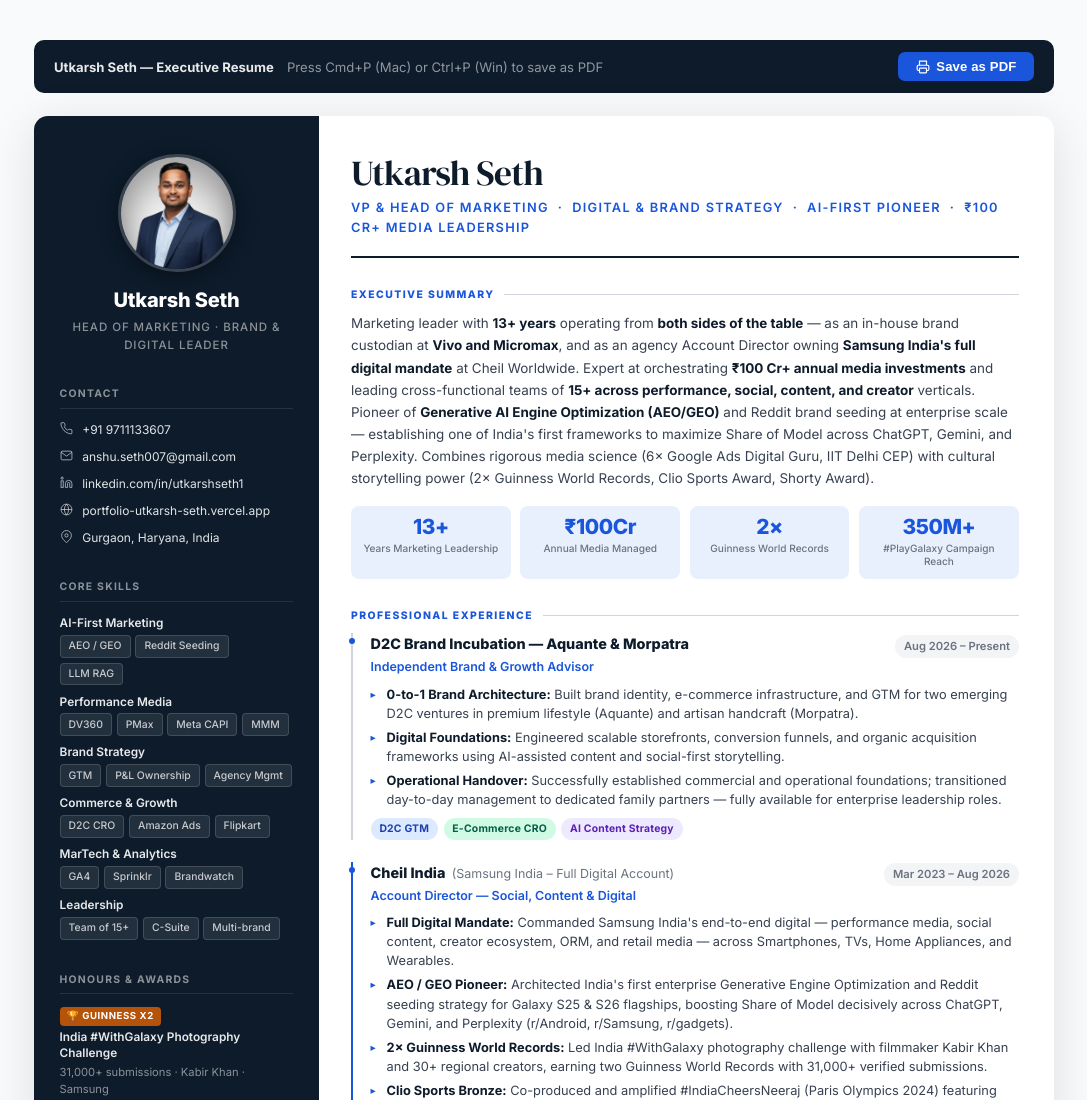
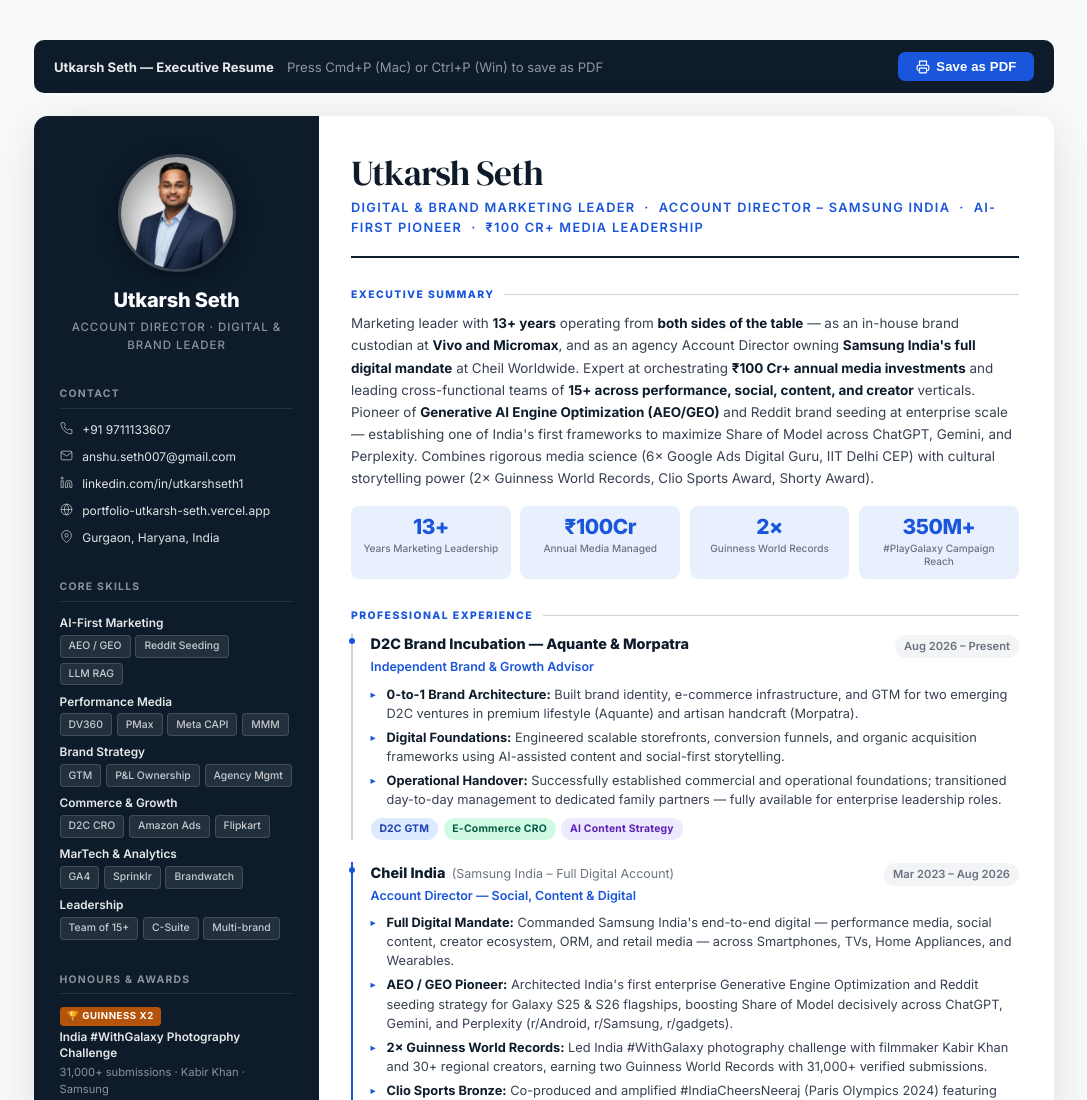
Before and after one commit to anshuseth007-ops/portfolio, a plain HTML site: page resume/index.html in a window 1280 px wide. Shown: the top 1100 px of the page, without its empty margins (96-1183 px from the left). Drawn offline with Linux system fonts and the light colour scheme.

Commit message:
fix: remove VP title — corrected to Account Director per actual role

```diff
--- a/resume/index.html
+++ b/resume/index.html
@@ -428,7 +428,7 @@
         <img src="../assets/utkarsh_portrait.jpg" alt="Utkarsh Seth" />
       </div>
       <div class="sidebar-name">Utkarsh Seth</div>
-      <div class="sidebar-title">Head of Marketing &middot; Brand &amp; Digital Leader</div>
+      <div class="sidebar-title">Account Director &middot; Digital &amp; Brand Leader</div>
     </div>
 
     <!-- Contact -->
@@ -564,7 +564,7 @@
     <!-- Name Header -->
     <div class="main-header">
       <div class="main-name">Utkarsh Seth</div>
-      <div class="main-tagline">VP &amp; Head of Marketing &nbsp;·&nbsp; Digital &amp; Brand Strategy &nbsp;·&nbsp; AI-First Pioneer &nbsp;·&nbsp; ₹100 Cr+ Media Leadership</div>
+      <div class="main-tagline">Digital &amp; Brand Marketing Leader &nbsp;·&nbsp; Account Director – Samsung India &nbsp;·&nbsp; AI-First Pioneer &nbsp;·&nbsp; ₹100 Cr+ Media Leadership</div>
     </div>
 
     <!-- Summary -->
```
